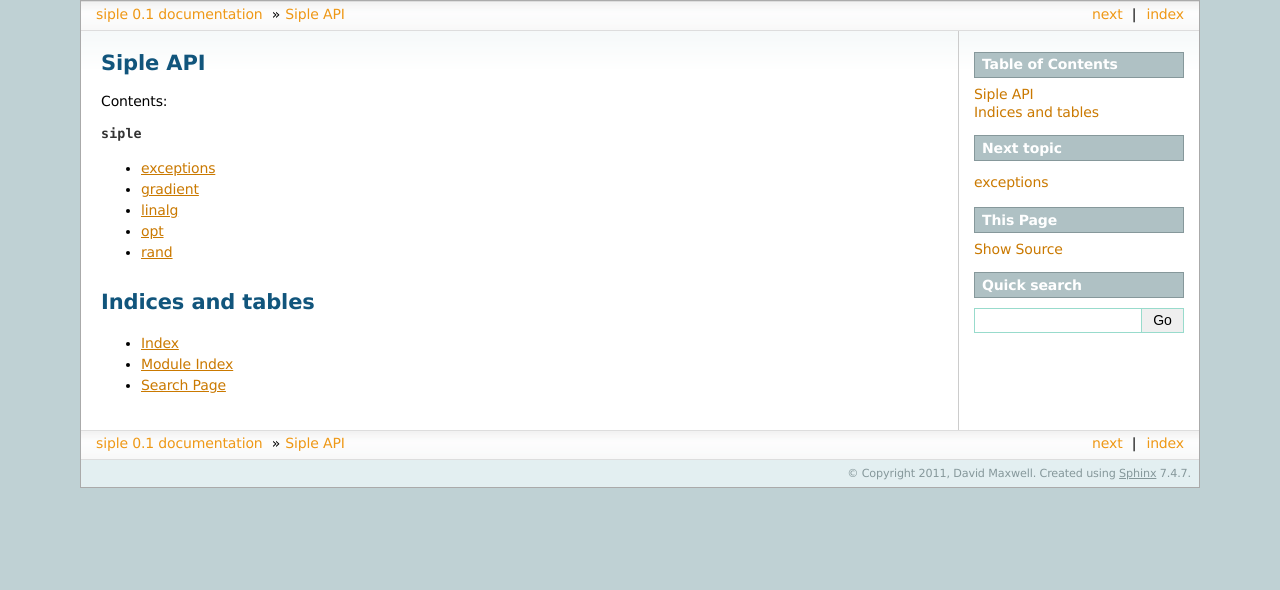
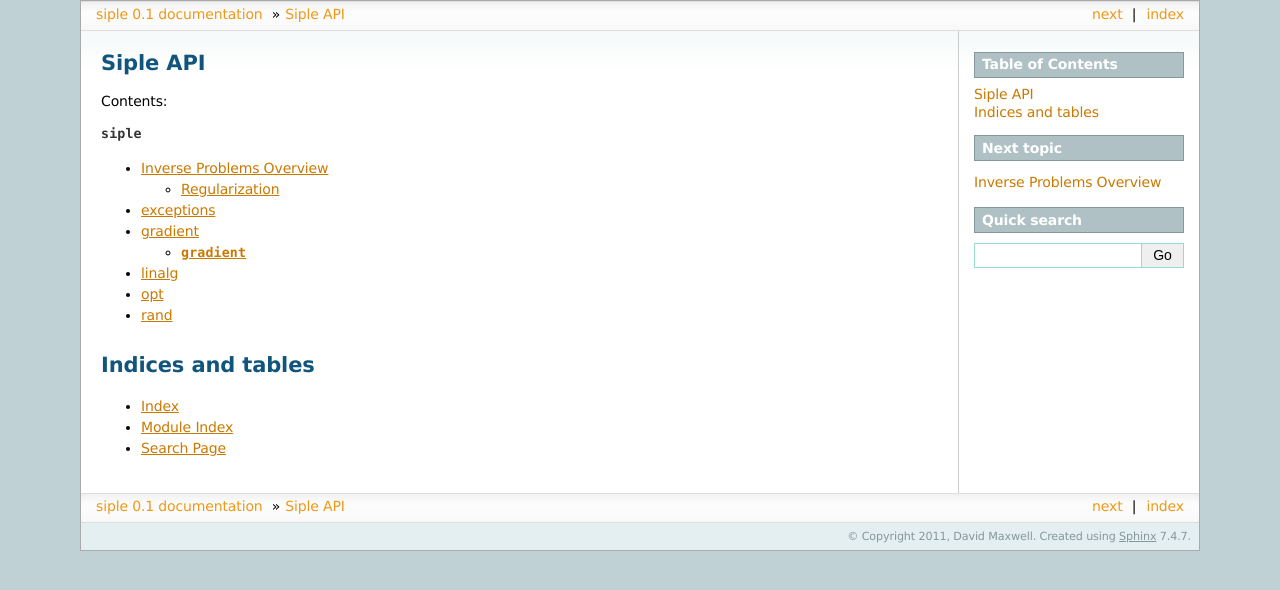
Before and after one commit to damaxwell/siple, a Sphinx documentation site: the page built from docs/index.rst, in a window 1280 px wide. Shown: the top 590 px of the page. Built offline with Sphinx 7.4.7, drawn with Linux system fonts in a browser that asks for light colours; formulas are drawn with MathJax 3; some of the changed lines change nothing that is shown.

Commit message:
reorg of docs directory

```diff
--- a/docs/conf.py
+++ b/docs/conf.py
@@ -16,7 +16,7 @@
 # If extensions (or modules to document with autodoc) are in another directory,
 # add these directories to sys.path here. If the directory is relative to the
 # documentation root, use os.path.abspath to make it absolute, like shown here.
-sys.path.insert(0, os.path.abspath('../..'))
+sys.path.insert(0, os.path.abspath('..'))
 
 # -- General configuration -----------------------------------------------------
 
@@ -43,9 +43,19 @@
 project = u'siple'
 copyright = u'2011, David Maxwell'
 
+pngmath_dvipng_args = ['-gamma 1.5', '-D 110', '-bg Transparent']
+pngmath_use_preview = True
+pngmath_latex_preamble=r"""\newcommand{\calF}{\mathcal{F}}
+\newcommand{\Reals}{\mathbb{R}}
+\DeclareMathOperator{\Laplacian}{\Delta}
+\def\rta{\rightarrow}
+"""
+if os.environ.has_key('SIPLE_DOC_MINION'):
+  pngmath_latex_preamble += '\n\\usepackage[lf]{MinionPro}'
 
 import siple
 
+autodoc_member_order = 'bysource'
 
 # The version info for the project you're documenting, acts as replacement for
 # |version| and |release|, also used in various other places throughout the
@@ -95,7 +105,9 @@
 
 # The theme to use for HTML and HTML Help pages.  See the documentation for
 # a list of builtin themes.
-html_theme = 'sphinxdoc'
+#html_style = 'matplotlib.css'
+html_theme_path='.'
+html_theme = 'sipledoc'
 
 # Theme options are theme-specific and customize the look and feel of a theme
 # further.  For a list of options available for each theme, see the
@@ -151,7 +163,7 @@
 #html_split_index = False
 
 # If true, links to the reST sources are added to the pages.
-#html_show_sourcelink = True
+html_show_sourcelink = False
 
 # If true, "Created using Sphinx" is shown in the HTML footer. Default is True.
 #html_show_sphinx = True
--- a/docs/gradient.rst
+++ b/docs/gradient.rst
@@ -1,18 +1,11 @@
 ********
 gradient
 ********
+
+:mod:`gradient`
+=======================
 
 .. automodule:: siple.gradient.forward
     :members:
     :undoc-members:
     :show-inheritance:
-
-.. automodule:: siple.gradient.linear
-    :members:
-    :undoc-members:
-    :show-inheritance:
-
-.. automodule:: siple.gradient.nonlinear
-    :members:
-    :undoc-members:
-    :show-inheritance:
--- a/docs/index.rst
+++ b/docs/index.rst
@@ -14,6 +14,8 @@
 .. toctree::
    :maxdepth: 2
 
+   tutorial.rst
+
    exceptions.rst
    gradient.rst
    linalg.rst
--- /dev/null
+++ b/docs/tutorial.rst
@@ -0,0 +1,54 @@
+================================
+Inverse Problems Overview
+================================
+
+Inverse problems are, as the language suggests, the inverses of forward problems. For us, a forward problem will be a function :math:`\calF`
+from a space :math:`X` to a space :math:`Y`, and we will insist that this function be continuous.  That is, :math:`X` and :math:`Y` will be equipped with a notion of distance, and if :math:`\hat x` is brought near :math:`x`, then :math:`\hat y=\calF(\hat x)` can be made as close to :math:`y=\calF(x)` as we wish.
+
+For example, let :math:`\rho` be a density of matter in space :math:`\Reals^3` that
+is contained inside some ball of radius :math:`R` about the origin. The forward
+problem is to find the gravitational potential of :math:`\rho`.  That is, find
+a function :math:`\Phi=\calF(\rho)` solving
+
+.. math::
+    -\Laplacian \Phi = 4\pi G \rho
+
+where :math:`G` is the universal gravitational constant.  For the problem
+to be well-defined, we need to add a boundary condition, and we
+require the decay condition that :math:`\Phi\rta 0` at infinity.
+
+Showing this  particular problem is continuous requires some technical details: a good choice of distance is needed for the spaces :math:`X` and :math:`Y` of matter distributions and gravitational potentials (so-called weighted :math:`L^2` spaces would be reasonable).  But the idea that small perturbations in :math:`\rho` make correspondingly small perturbations in :math:`\Phi` is clear.  The moon doesn't care when I walk around on the Earth.
+
+The corresponding inverse problem is as follows.  Given a potential field :math:`\Phi`, determine :math:`\rho`.  This problem has a very different character than the original problem.  If you perturb :math:`\Phi` in a way so that its second derivatives don't change much, then you won't change :math:`\rho` much.
+But measurements of physical fields frequently measure their values but not their derivatives.  A measurement :math:`\hat \Phi` of :math:`\Phi` might have values that are close (in some sense) to :math:`\Phi` but give no control on its derivatives.
+For example, :math:`\hat \Phi` could be obtained from :math:`\Phi` by adding a tiny but very high-frequency oscillation.  This difficulty is a typical feature of a true inverse problem.
+
+In general terms, the inverse problem for :math:`\calF` is as follows.  Given :math:`y\in Y`, find :math:`x\in X` such that
+
+.. math::
+    \calF(x) = y.
+    :label: inverse
+
+The theory of inverse problems focusses on problems where the inverse problem is ill-posed.  That is, at least one of the following fails:
+
+
+#. Given any :math:`y\in Y`, there is a solution :math:`x\in X` of equation :eq:`inverse`.
+#. Given any :math:`y\in Y`, there is no more than one solution :math:`x\in X` of equation :eq:`inverse`.
+#. The solution of :eq:`inverse` depends continuously on on :math:`y\in Y`.
+
+The difficulties posed by a failure of requirements 1) and 2) are not the focus of ``siple``, and can sometimes be dealt with by expanding the notion of a solution or specification of additional constraints.  This was done, for example, in the forward problem for the gravitational potential where the constraint that :math:`\Phi\rta 0` at infinity was added.
+
+Requirement 3) is more subtle and shows up frequently in cases (like the density problem) where the forward problem involves solving a differential equation, and the inverse problem involves taking a derivative.  It is
+typically dealt with by so-called regularization methods.
+
+Regularization
+^^^^^^^^^^^^^^
+
+Suppose :math:`\calF(x)=y` and :math:`y^\delta` is an approximation of :math:`y`.
+
+
+The derivative problem
+----------------------
+
+We will work with the following model problem.  Given measurements
+of a function :math:`f` defined on a circle, determine its derivative.
```
Also changed, not shown: docs/tutorial-b.rst (added), 1 other file.
